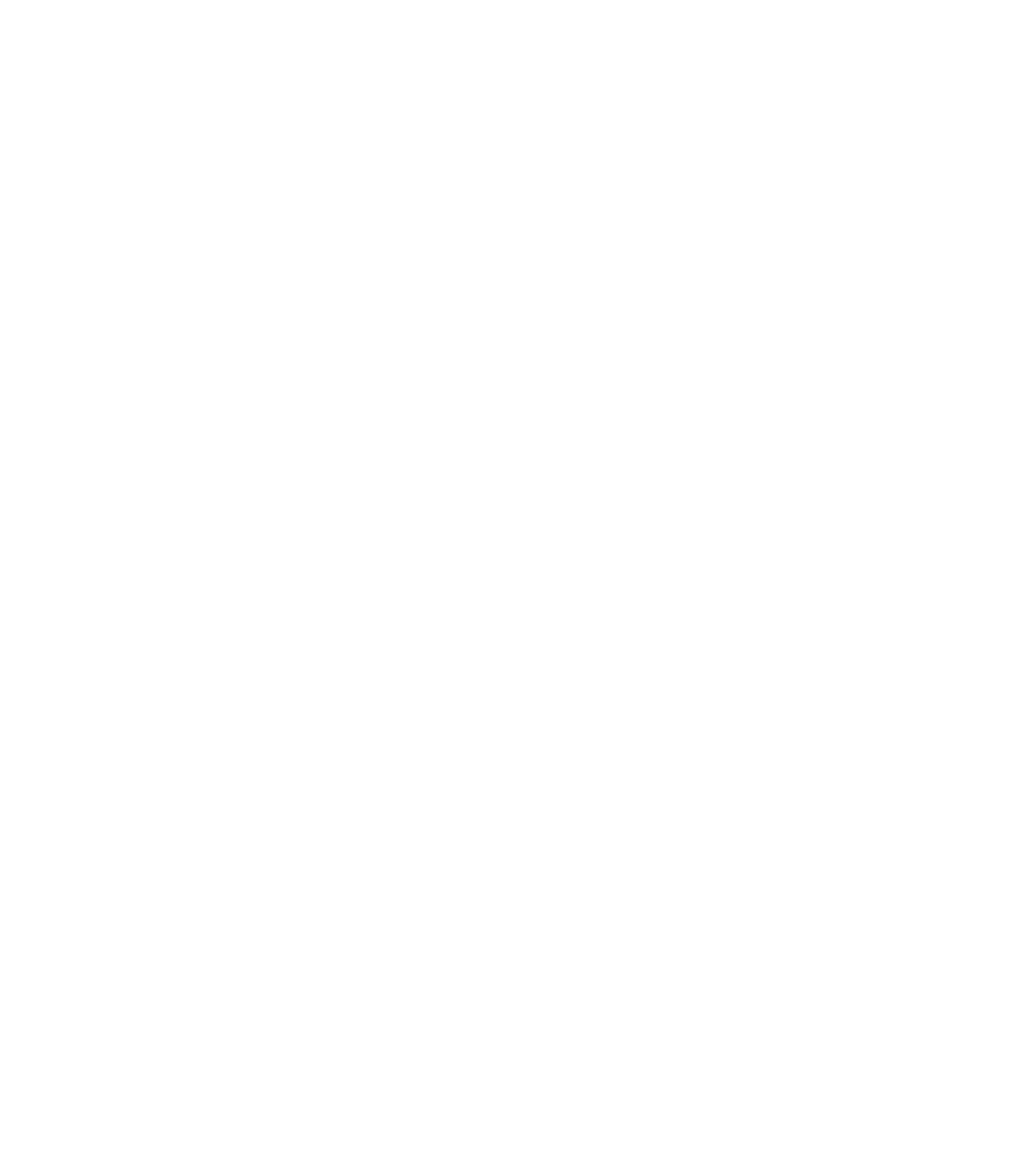
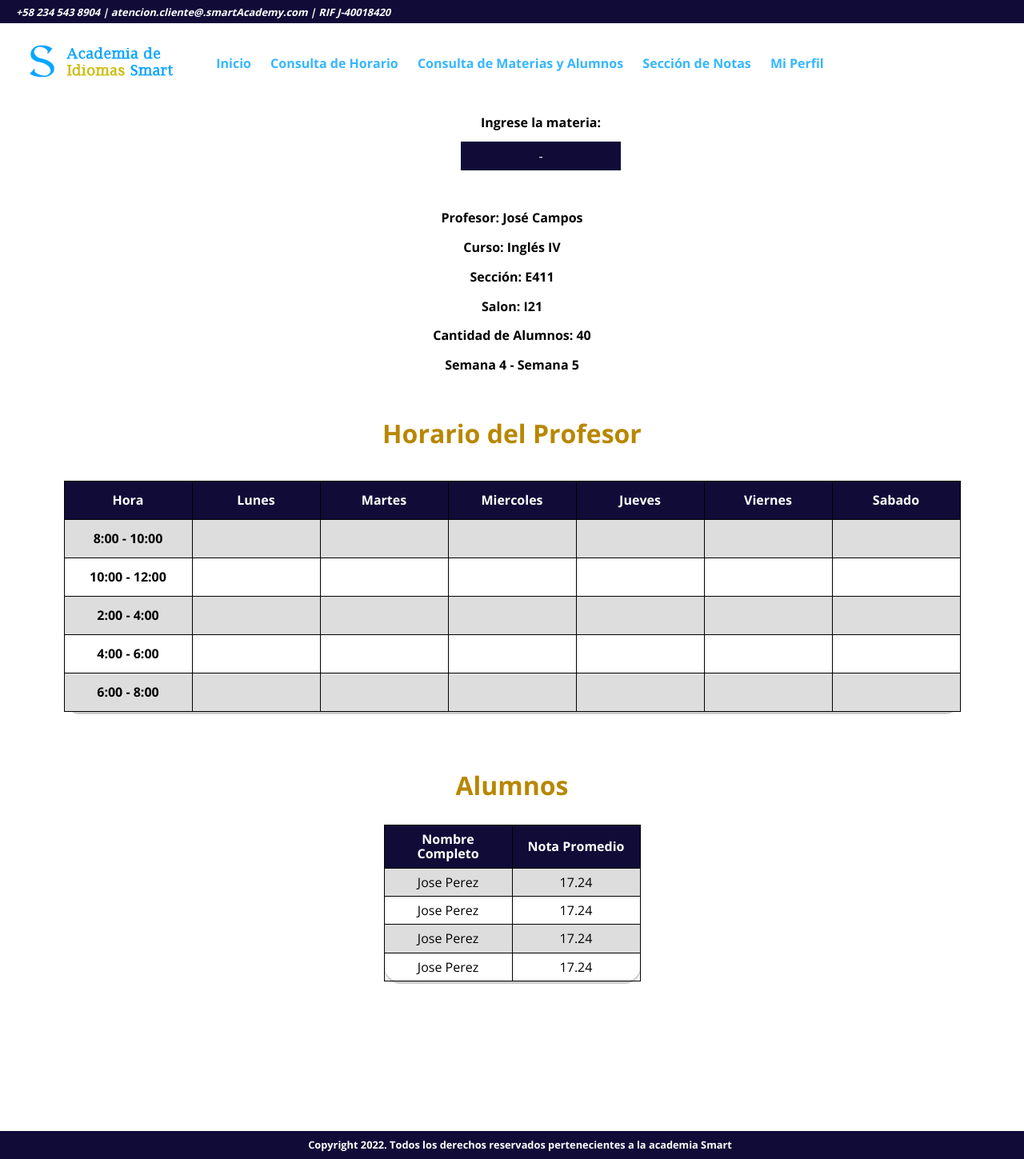
Before and after one commit to Autherion/SmartAcademy.com, a website: page SmartAcademy.com/html/Modulo-Profesor/consulta-materias-alumnos.html in a window 1280 px wide. Shown: the whole page at 80% size. Before the commit the page ends 800 px from the top, so only its background shows below. Drawn offline with nearby package versions, Linux system fonts and the light colour scheme.

Commit message:
falta de archivos

```diff
--- a/SmartAcademy.com/assets/css/styles.css
+++ b/SmartAcademy.com/assets/css/styles.css
@@ -260,7 +260,7 @@ body{
 /* seccion de horario*/
 
 .schedule-container{
-    height: 525px;
+    height: 400px;
     text-align: center;
 
 }
@@ -284,6 +284,7 @@ table th{
 .table-container{
     margin-top: 40px;
     display: flex;
+    flex-direction: column;
     justify-content: center;
     align-items: center;
 }
@@ -475,3 +476,90 @@ th, td {
 }
 
 /*Estilos de la barra de navegación de control de estudios */
+
+/* Combobox de Profesores */
+label {
+    font-weight: bolder;
+}
+
+ .custom-select {
+    position: relative;
+    font-family: Arial;
+    text-align: center;
+    left: 45%;
+    margin-top: 35px;
+  }
+
+  .custom-select select {
+    display: none;
+  }
+
+  .select-selected {
+    background-color: var(--darkblue);
+    margin-top: 15px;
+  }
+
+  .select-selected:after {
+    position: absolute;
+    content: "";
+    top: 14px;
+    right: 10px;
+    width: 0;
+    height: 0;
+    border: 6px solid transparent;
+    border-color: #fff transparent transparent transparent;
+  }
+
+  .select-selected.select-arrow-active:after {
+    border-color: transparent transparent #fff transparent;
+    top: 7px;
+  }
+
+  .select-items div,.select-selected {
+    color: #ffffff;
+    padding: 8px 16px;
+    border: 1px solid transparent;
+    border-color: transparent transparent rgba(0, 0, 0, 0.1) transparent;
+    cursor: pointer;
+  }
+
+  .select-items {
+    position: absolute;
+    background-color: var(--darkblue);
+    top: 100%;
+    left: 0;
+    right: 0;
+    z-index: 99;
+  }
+
+  .select-hide {
+    display: none;
+  }
+
+  .select-items div:hover, .same-as-selected {
+    background-color: rgba(0, 0, 0, 0.1);
+  }
+
+  .informacion-curso {
+    text-align: center;
+    padding-top: 50px;
+    font-weight: 600;
+  }
+
+  .user-container {
+    height: 450px;
+  }
+
+  .notes-container {
+    height: 170px;
+  }
+
+
+  .notes-container > h1 {
+    text-align: center;
+  }
+
+  .user-title  {
+    padding-bottom: 30px;
+    color: var(--color-title);
+  }
--- a/SmartAcademy.com/assets/js/selectorCurso.js
+++ b/SmartAcademy.com/assets/js/selectorCurso.js
@@ -0,0 +1,80 @@
+var x, i, j, l, ll, selElmnt, a, b, c;
+/* Look for any elements with the class "custom-select": */
+x = document.getElementsByClassName("custom-select");
+l = x.length;
+for (i = 0; i < l; i++) {
+  selElmnt = x[i].getElementsByTagName("select")[0];
+  ll = selElmnt.length;
+  /* For each element, create a new DIV that will act as the selected item: */
+  a = document.createElement("DIV");
+  a.setAttribute("class", "select-selected");
+  a.innerHTML = selElmnt.options[selElmnt.selectedIndex].innerHTML;
+  x[i].appendChild(a);
+  /* For each element, create a new DIV that will contain the option list: */
+  b = document.createElement("DIV");
+  b.setAttribute("class", "select-items select-hide");
+  for (j = 1; j < ll; j++) {
+    /* For each option in the original select element,
+    create a new DIV that will act as an option item: */
+    c = document.createElement("DIV");
+    c.innerHTML = selElmnt.options[j].innerHTML;
+    c.addEventListener("click", function(e) {
+        /* When an item is clicked, update the original select box,
+        and the selected item: */
+        var y, i, k, s, h, sl, yl;
+        s = this.parentNode.parentNode.getElementsByTagName("select")[0];
+        sl = s.length;
+        h = this.parentNode.previousSibling;
+        for (i = 0; i < sl; i++) {
+          if (s.options[i].innerHTML == this.innerHTML) {
+            s.selectedIndex = i;
+            h.innerHTML = this.innerHTML;
+            y = this.parentNode.getElementsByClassName("same-as-selected");
+            yl = y.length;
+            for (k = 0; k < yl; k++) {
+              y[k].removeAttribute("class");
+            }
+            this.setAttribute("class", "same-as-selected");
+            break;
+          }
+        }
+        h.click();
+    });
+    b.appendChild(c);
+  }
+  x[i].appendChild(b);
+  a.addEventListener("click", function(e) {
+    /* When the select box is clicked, close any other select boxes,
+    and open/close the current select box: */
+    e.stopPropagation();
+    closeAllSelect(this);
+    this.nextSibling.classList.toggle("select-hide");
+    this.classList.toggle("select-arrow-active");
+  });
+}
+
+function closeAllSelect(elmnt) {
+  /* A function that will close all select boxes in the document,
+  except the current select box: */
+  var x, y, i, xl, yl, arrNo = [];
+  x = document.getElementsByClassName("select-items");
+  y = document.getElementsByClassName("select-selected");
+  xl = x.length;
+  yl = y.length;
+  for (i = 0; i < yl; i++) {
+    if (elmnt == y[i]) {
+      arrNo.push(i)
+    } else {
+      y[i].classList.remove("select-arrow-active");
+    }
+  }
+  for (i = 0; i < xl; i++) {
+    if (arrNo.indexOf(i)) {
+      x[i].classList.add("select-hide");
+    }
+  }
+}
+
+/* If the user clicks anywhere outside the select box,
+then close all select boxes: */
+document.addEventListener("click", closeAllSelect);
--- a/SmartAcademy.com/html/Modulo-Profesor/consulta-materias-alumnos.html
+++ b/SmartAcademy.com/html/Modulo-Profesor/consulta-materias-alumnos.html
@@ -0,0 +1,159 @@
+<!DOCTYPE html>
+<html lang="en">
+<head>
+    <meta charset="UTF-8">
+    <meta http-equiv="X-UA-Compatible" content="IE=edge">
+    <meta name="viewport" content="width=device-width, initial-scale=1.0">
+    <title>Academia de Idiomas Smart | Consulta de Horario </title>
+    <link rel="stylesheet" href="../../assets\css\styles.css">
+    <link rel="stylesheet" href="../../assets\css\normalize.css">
+    <link rel="stylesheet" href="https://cdnjs.cloudflare.com/ajax/libs/font-awesome/6.2.0/css/all.min.css">
+    <link rel="preconnect" href="https://fonts.googleapis.com">
+    <link rel="preconnect" href="https://fonts.gstatic.com" crossorigin>
+    <link href="https://fonts.googleapis.com/css2?family=Open+Sans:wght@300;400;700&display=swap" rel="stylesheet">
+    <script src="../../assets/js/selectorCurso.js" defer></script>
+</head>
+
+<header>
+    <div class="top-bar">
+        <small><i class="text-topbar">+58 234 543 8904 | atencion.cliente@.smartAcademy.com | RIF J-40018420</i></small>
+        <div class="social-media">
+            <a href="https://www.instagram.com" class="social-media-icon" target="_blank"><i class="fa-brands fa-instagram"></i></a>
+            <a href="https://www.facebook.com" class="social-media-icon" target="_blank"><i class="fa-brands fa-facebook"></i></a>
+            <a href="https://www.outlook.com" class="social-media-icon" target="_blank"><i class="fa-regular fa-envelope"></i></a>
+        </div>
+    </div>
+</header>
+
+<body>
+    <!--barra de navegacion-->
+    <div class="nav-bar" id="nav-bar">
+        <img src="../../assets\img\logo2.png" alt="logo" class="logo-academy">
+        <nav class="navegation">
+            <a href="inicio-profesores.html" class="shortcut">Inicio</a>
+            <a href="horario-profesores.html" class="shortcut">Consulta de Horario</a>
+            <a href="consulta-materias-alumnos.html" class="shortcut">Consulta de Materias y Alumnos</a>
+            <a href="seccion-notas.html" class="shortcut">Sección de Notas</a>
+            <a href="perfil-profesor.html" class="shortcut">Mi Perfil</a>
+        </nav>
+    </div>
+
+    <main>
+        <div class="custom-select" style="width:200px;">
+            <label for="seleccion">Ingrese la materia:</label>
+                <select name="materias" id="materias">
+                    <option value="0">-</option>
+                    <option value="1">Sección jajaxd</option>
+                    <option value="2">Sección jajaxd</option>
+                    <option value="3">Sección jajaxd</option>
+                    <option value="4">Sección jajaxd</option>
+                </select>
+        </div>
+
+        <section class="informacion-curso">
+            <div class="nombre-profesor">Profesor: José Campos</div><br>
+            <div class="nombre">Curso: Inglés IV</div><br>
+            <div class="seccion">Sección: E411</div><br>
+            <div class="salon">Salon: I21</div><br>
+            <div class="cantidad-alumnos">Cantidad de Alumnos: 40</div><br>
+            <div class="semana">Semana 4 - Semana 5</div><br>
+        </section>
+        <section class="schedule-container">
+            <h1 class="schedule-title">Horario del Profesor</h1>
+            <div class="table-container">
+                <table border="1" class="schedule-table">
+                    <tr class="thead">
+                        <th>Hora</th>
+                        <th>Lunes</th>
+                        <th>Martes</th>
+                        <th>Miercoles</th>
+                        <th>Jueves</th>
+                        <th>Viernes</th>
+                        <th>Sabado</th>
+                    </tr>
+
+                    <tr>
+                        <th>8:00 - 10:00</th>
+                        <td id="Lunes8-10"></td>
+                        <td id="Martes8-10"></td>
+                        <td id="Miercoles8-10"></td>
+                        <td id="Jueves8-10"></td>
+                        <td id="Viernes8-10"></td>
+                        <td id="Sabado8-10"></td>
+                    </tr>
+
+                    <tr>
+                        <th>10:00 - 12:00</th>
+                        <td id="Lunes10-12"></td>
+                        <td id="Martes10-12"></td>
+                        <td id="Miercoles10-12"></td>
+                        <td id="Jueves10-12"></td>
+                        <td id="Viernes10-12"></td>
+                        <td id="Sabado10-12"></td>
+                    </tr>
+
+                    <tr>
+                        <th>2:00 - 4:00</th>
+                        <td id="Lunes2-4"></td>
+                        <td id="Martes2-4"></td>
+                        <td id="Miercoles2-4"></td>
+                        <td id="Jueves2-4"></td>
+                        <td id="Viernes2-4"></td>
+                        <td id="Sabado2-4"></td>
+                    </tr>
+
+                    <tr>
+                        <th>4:00 - 6:00</th>
+                        <td id="Lunes4-6"></td>
+                        <td id="Martes4-6"></td>
+                        <td id="Miercoles4-6"></td>
+                        <td id="Jueves4-6"></td>
+                        <td id="Viernes4-6"></td>
+                        <td id="Sabado4-6"></td>
+                    </tr>
+
+                    <tr>
+                        <th>6:00 - 8:00</th>
+                        <td id="Lunes6-8"></td>
+                        <td id="Martes6-8"></td>
+                        <td id="Miercoles6-8"></td>
+                        <td id="Jueves4-6"></td>
+                        <td id="Viernes6-8"></td>
+                        <td id="Sabado6-8"></td>
+                    </tr>
+                </table>
+            </section>
+            </div>
+            <section class="user-container">
+            <div class="table-container">
+                <h1 class="user-title">Alumnos</h1>
+                <table border="1" class="schedule-table">
+                    <tr class="thead">
+                        <th>Nombre Completo</th>
+                        <th>Nota Promedio</th>
+                    </tr>
+                    <tr>
+                        <td>Jose Perez</td>
+                        <td>17.24</td>
+                    </tr>
+                    <tr>
+                        <td>Jose Perez</td>
+                        <td>17.24</td>
+                    </tr>
+                    <tr>
+                        <td>Jose Perez</td>
+                        <td>17.24</td>
+                    </tr>
+                    <tr>
+                        <td>Jose Perez</td>
+                        <td>17.24</td>
+                    </tr>
+                </table>
+            </section>
+    </main>
+
+    <footer class="footer">
+        <small><p class="textoCopyright">Copyright 2022. Todos los derechos reservados pertenecientes a la academia Smart</p></small>
+    </footer>
+</body>
+</html>
```
Also changed, not shown: SmartAcademy.com/html/Modulo-Profesor/horario-profesores.html (+2 -2 lines), SmartAcademy.com/html/Modulo-Profesor/inicio-profesores.html (+2 -2 lines), SmartAcademy.com/html/Modulo-Profesor/perfil-profesor.html (+2 -2 lines), SmartAcademy.com/html/Modulo-Profesor/seccion-notas.html (+87 -0 lines).
